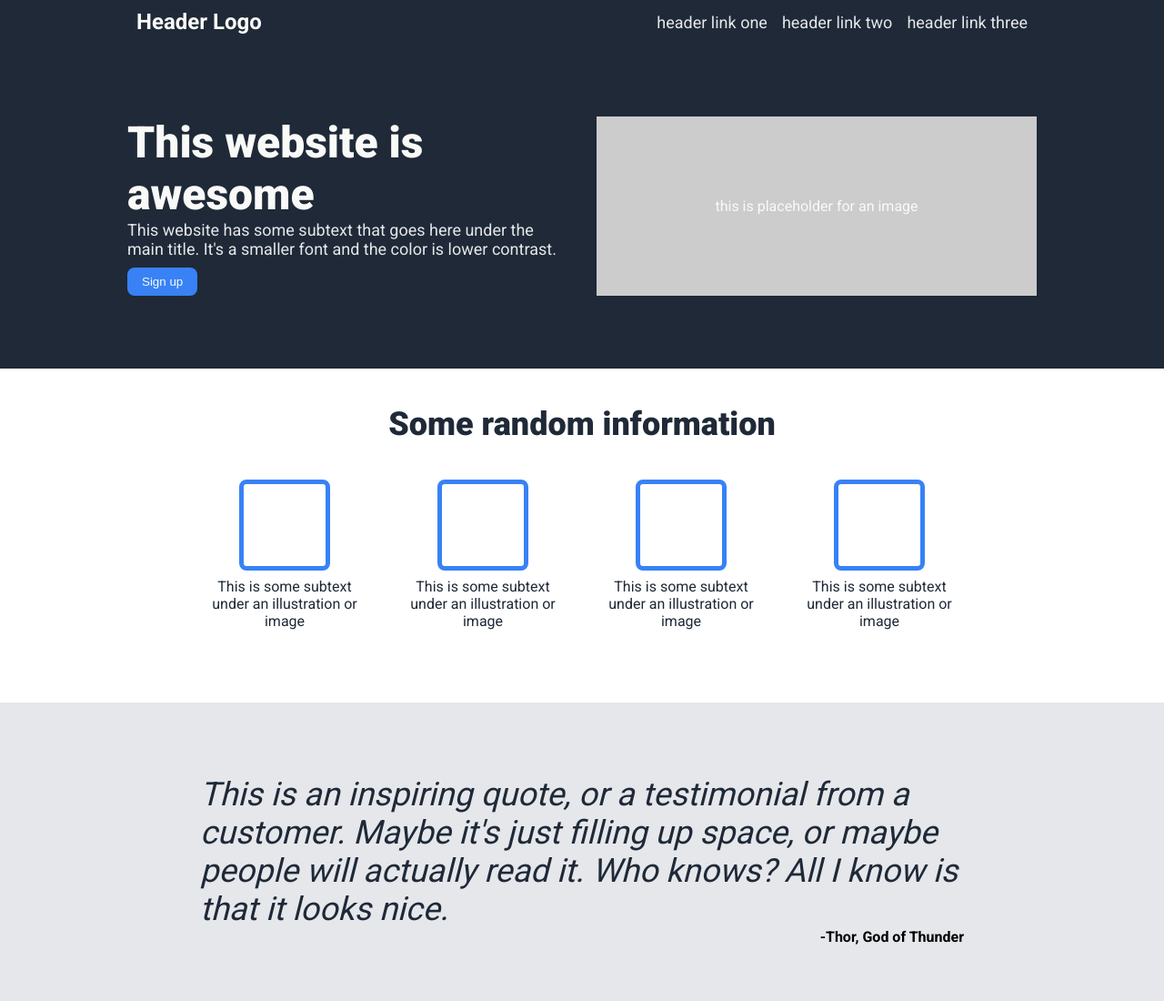
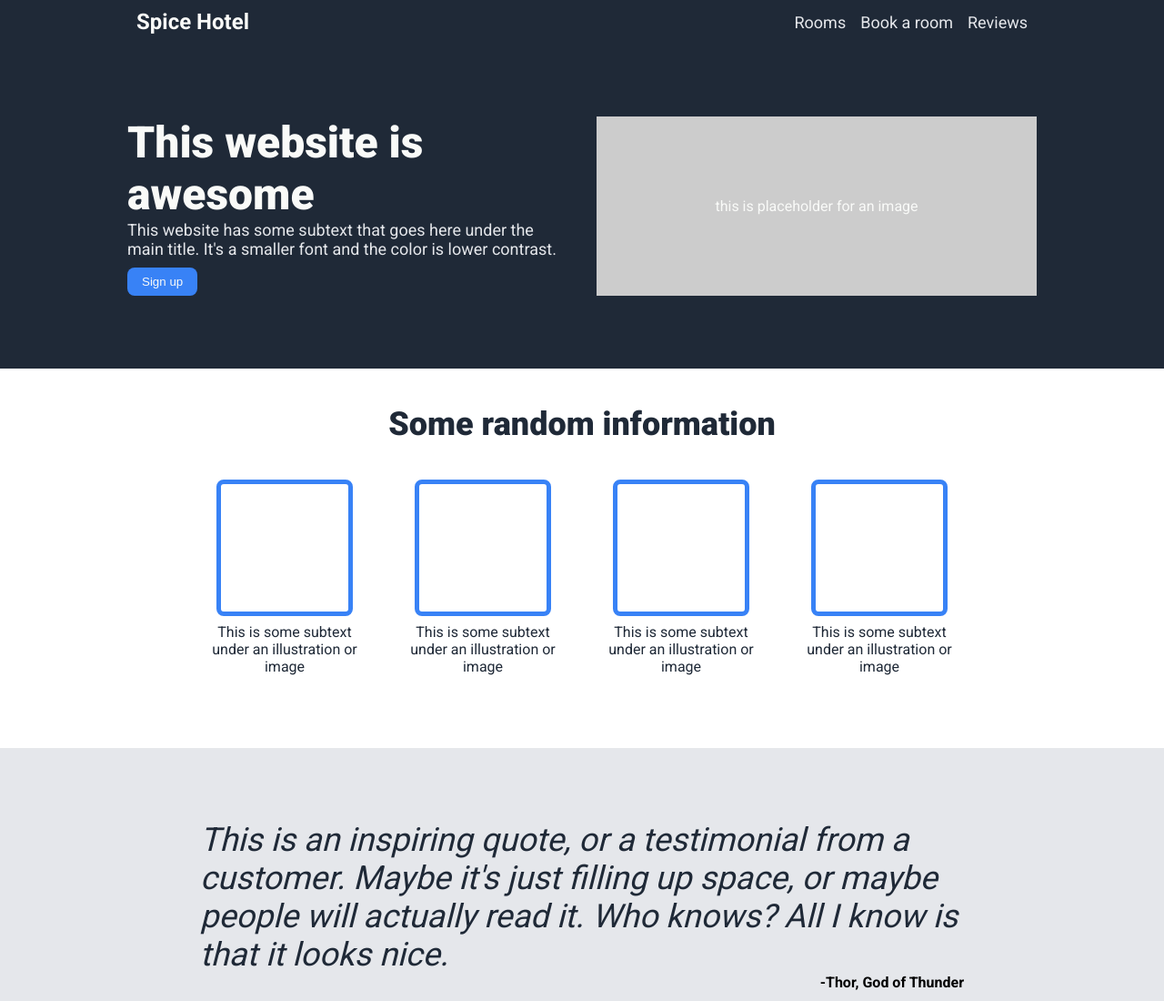
Before and after one commit to PablloZz/landing-page, a plain HTML site: page index.html in a window 1280 px wide. Shown: the top 1100 px of the page at 91% size. Drawn offline with Linux system fonts and the light colour scheme.

Commit message:
Modify header's styles and HTML
Change header HTML from plain boilerplate to actual content
Add some additional animation and styles

```diff
--- a/css/style.css
+++ b/css/style.css
@@ -35,13 +35,38 @@ button {
     margin: auto;
 }
 
+/* ANIMATIONS */
+/* Navbar item animation */
+@keyframes underline {
+    0% {
+        width: 0%;
+        height: 0%;
+    }
+    25% {
+        width: 25%;
+        height: 0%;
+    }
+    50% {
+        width: 50%;
+        height: 0%;
+    }
+    50% {
+        width: 75%;
+        height: 0%;
+    }
+    100% {
+        width: 100%;
+        height: 100%;
+    }
+}
+
 /* HEADER AND HERO STYLES */
 .header-container {
     background: #1F2937;
     color: #F9FAF8;
 }
 
-.hero .description p, .header .nav a {
+.hero .description p, .header .nav li a {
     color: #E5E7EB;
     font-size: 18px;
 }
@@ -54,13 +79,44 @@ button {
 }
 
 .header .logo {
+    margin-right: auto;
+}
+
+.header .logo a {
+    color: #F9FAF8;
     font-size: 24px;
-    flex: 1;
+    transition: all .3s ease;
+}
+
+.header .logo:hover a {
+    font-size: 26px;
 }
 
 .header .nav ul {
     display: flex;
+    align-items: center;
     gap: 16px;
+}
+
+.header .nav li a {
+    transition: all .3s ease;
+    position: relative;
+}
+
+.header .nav li:hover a {
+    color: #cfd2d8;
+}
+
+.header .nav li:hover a::after {
+    content: "";
+    width: 100%;
+    height: 100%;
+    position: absolute;
+    bottom: -5px;
+    left: 5px;
+    border-bottom: 2px solid red;
+    border-right: 2px solid red;
+    animation: underline .3s;
 }
 
 /* HERO STYLES */
@@ -123,8 +179,8 @@ button {
 }
 
 .information-container .illustration-image {
-    width: 100px;
-    height: 100px;
+    width: 150px;
+    height: 150px;
     border: 5px solid #3882F6;
     border-radius: 8px;
 }
--- a/index.html
+++ b/index.html
@@ -8,12 +8,12 @@
 <body>
     <div class="header-container">
         <header class="header">
-            <h3 class="logo">Header Logo</h3>
+            <h3 class="logo"><a href="./index.html">Spice Hotel</a></h3>
             <nav class="nav">
                 <ul>
-                    <li><a>header link one</a></li>
-                    <li><a>header link two</a></li>
-                    <li><a>header link three</a></li>
+                    <li><a>Rooms</a></li>
+                    <li><a>Book a room</a></li>
+                    <li><a>Reviews</a></li>
                 </ul>
             </nav>
         </header>
```
